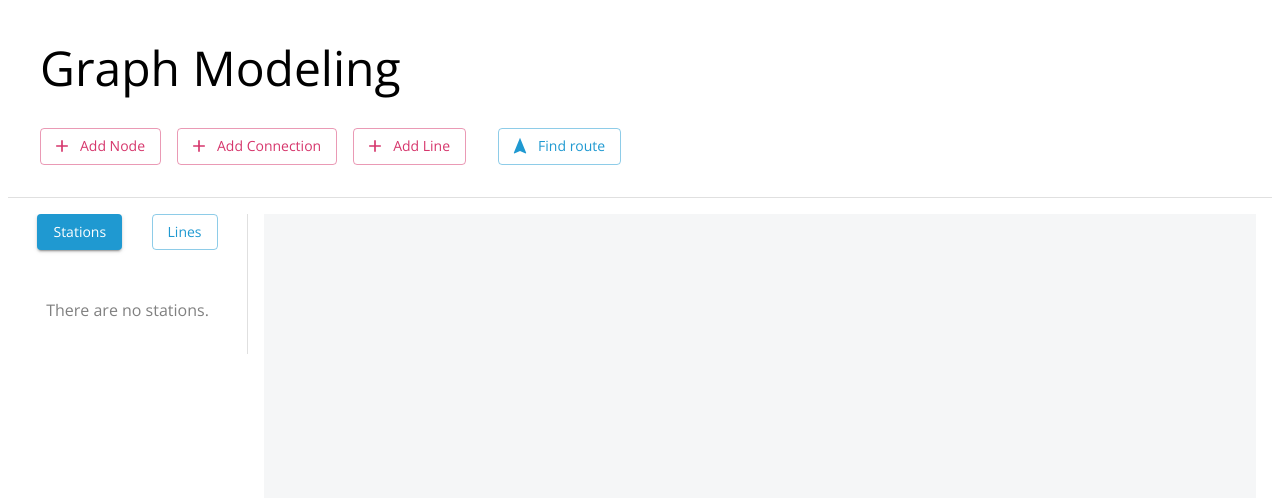
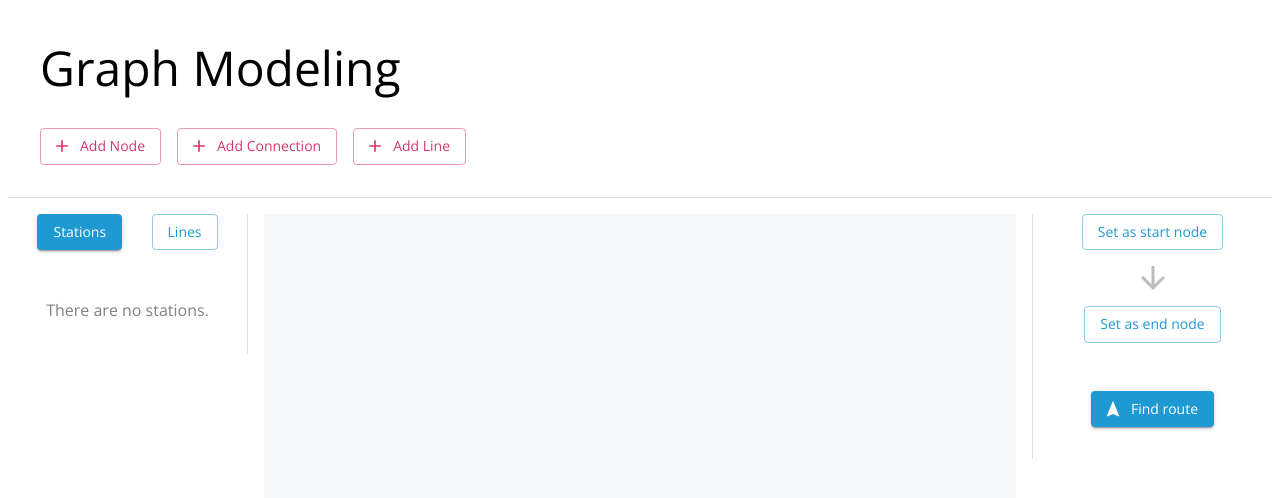
Before and after one commit to BernardMoy/react-map, a React (Vite) app: page / in a window 1280 px wide. Shown: the top 498 px of the page. Built offline with nearby package versions, Linux system fonts and the light colour scheme.

Commit message:
Right sidebar

```diff
--- /dev/null
+++ b/src/components/SideBarRight.tsx
@@ -0,0 +1,101 @@
+import {
+  Drawer,
+  Icon,
+  List,
+  ListItem,
+  ListItemText,
+  Typography,
+} from "@mui/material";
+import { useContext, useState } from "react";
+import { Box } from "@mui/material";
+import CustomButton from "./CustomButton";
+import NavigationIcon from "@mui/icons-material/Navigation";
+import ArrowDownwardIcon from "@mui/icons-material/ArrowDownward";
+import {
+  BACKGROUND_COLOR,
+  CONTENT_MARGIN,
+  DRAWER_WIDTH,
+  TITLE_MARGIN,
+} from "./Values";
+import { SideBarRightContext } from "../pages/Home";
+import CircleIcon from "@mui/icons-material/Circle";
+
+export default function SideBarRight() {
+  // get the context
+  const {
+    routeStartNodeID,
+    setRouteStartNodeID,
+    routeEndNodeID,
+    setRouteEndNodeID,
+    selectedNodeID,
+  } = useContext(SideBarRightContext);
+
+  // handler for clicking of the buttons
+  const handleSetStartNode = () => {};
+  const handleSetEndNode = () => {};
+  const handleFindRoute = () => {
+    console.log(routeStartNodeID);
+    console.log(routeEndNodeID);
+  };
+
+  return (
+    <Drawer
+      variant="permanent"
+      anchor="right"
+      slotProps={{
+        paper: {
+          // the width of the drawer is overwritten here
+          sx: {
+            width: DRAWER_WIDTH,
+            boxSizing: "border-box",
+            position: "relative",
+          },
+        },
+      }}
+    >
+      <Box
+        sx={{
+          display: "flex",
+          flexDirection: "column",
+          justifyContent: "flex-start",
+        }}
+      >
+        {/* Buttons */}
+        <Box
+          display="flex"
+          flexDirection="column"
+          justifyContent="center"
+          gap={CONTENT_MARGIN}
+          mx={CONTENT_MARGIN}
+          alignItems="center"
+        >
+          <CustomButton
+            text="Set as start node"
+            variant="outlined"
+            color="secondary"
+            onClick={handleSetStartNode}
+          />
+
+          <ArrowDownwardIcon sx={{ scale: 1.5 }} color="disabled" />
+
+          <CustomButton
+            text="Set as end node"
+            variant="outlined"
+            color="secondary"
+            onClick={handleSetEndNode}
+          />
+
+          <Box sx={{ my: TITLE_MARGIN }}>
+            <CustomButton
+              text="Find route"
+              variant="contained"
+              color="secondary"
+              startIcon={<NavigationIcon />}
+              onClick={handleFindRoute}
+            />
+          </Box>
+        </Box>
+      </Box>
+    </Drawer>
+  );
+}
--- a/src/components/TopBar.tsx
+++ b/src/components/TopBar.tsx
@@ -52,11 +52,6 @@ export default function TopBar() {
 
   const onDeleteEdgeClicked = () => {
     setOpenDeleteEdgeDialog(true);
-  };
-
-  // function when the FIND ROUTE button is clicked
-  const onFindRouteClicked = () => {
-    mode === 3 ? setMode(0) : setMode(3);
   };
 
   return (
@@ -125,17 +120,6 @@ export default function TopBar() {
             onClick={onDeleteEdgeClicked}
           />
         )}
-
-        {/* The button for finding distances */}
-        <Box sx={{ ml: CONTENT_MARGIN }}>
-          <CustomButton
-            text={"Find route"}
-            variant={mode === 3 ? "contained" : "outlined"}
-            color={"secondary"}
-            startIcon={<NavigationIcon />}
-            onClick={onFindRouteClicked}
-          />
-        </Box>
       </Box>
 
       {/* Dialogs that is accessed through top bar buttons  */}
--- a/src/pages/Home.tsx
+++ b/src/pages/Home.tsx
@@ -14,6 +14,7 @@ import { DataSet, Edge, IdType, Network, Node } from "vis-network/standalone";
 import NewNodeDialog from "../components/NewNodeDialog";
 import NewEdgeDialog from "../components/NewEdgeDialog";
 import { Graph } from "../components/Graph";
+import SideBarRight from "../components/SideBarRight";
 
 // each line const of a name and color (Both strings)
 export interface Line {
@@ -47,6 +48,14 @@ interface SideBarContextProps {
   network: Network | null;
   tabNumber: number;
   setTabNumber: React.Dispatch<React.SetStateAction<number>>;
+}
+
+interface SideBarRightContextProps {
+  routeStartNodeID: IdType | null;
+  setRouteStartNodeID: React.Dispatch<React.SetStateAction<IdType | null>>;
+  routeEndNodeID: IdType | null;
+  setRouteEndNodeID: React.Dispatch<React.SetStateAction<IdType | null>>;
+  selectedNodeID: IdType | null;
 }
 
 // interface to store all items for the main content (Graph)
@@ -83,6 +92,14 @@ export const SideBarContext = createContext<SideBarContextProps>({
   network: null,
   tabNumber: 0,
   setTabNumber: () => {},
+});
+
+export const SideBarRightContext = createContext<SideBarRightContextProps>({
+  routeStartNodeID: null,
+  setRouteStartNodeID: () => {},
+  routeEndNodeID: null,
+  setRouteEndNodeID: () => {},
+  selectedNodeID: null,
 });
 
 export const ContentContext = createContext<ContentContextProps>({
@@ -140,6 +157,10 @@ export default function Home() {
 
   // store the selected graph edge
   const [selectedEdgeID, setSelectedEdgeID] = useState<IdType | null>(null);
+
+  // store the route start and end node id
+  const [routeStartNodeID, setRouteStartNodeID] = useState<IdType | null>(null);
+  const [routeEndNodeID, setRouteEndNodeID] = useState<IdType | null>(null);
 
   // prevent exiting the window if there are unsaved changes
   useEffect(() => {
@@ -378,6 +399,20 @@ export default function Home() {
             <Content />
           </ContentContext.Provider>
         </Box>
+
+        <Box sx={{ my: CONTENT_MARGIN }}>
+          <SideBarRightContext.Provider
+            value={{
+              routeStartNodeID,
+              setRouteStartNodeID,
+              routeEndNodeID,
+              setRouteEndNodeID,
+              selectedNodeID,
+            }}
+          >
+            <SideBarRight />
+          </SideBarRightContext.Provider>
+        </Box>
       </Box>
 
       {/* Dialogs */}
--- a/src/theme/theme.tsx
+++ b/src/theme/theme.tsx
@@ -9,6 +9,18 @@ const theme = createTheme({
     secondary: {
       main: "#1f99d1",
     },
+    grey: {
+      50: "#fafafa",
+      100: "#f5f5f5",
+      200: "#eeeeee",
+      300: "#e0e0e0",
+      400: "#bdbdbd",
+      500: "#9e9e9e", // Common default grey
+      600: "#757575",
+      700: "#616161",
+      800: "#424242",
+      900: "#212121",
+    },
   },
   typography: {
     fontFamily: "'Open Sans', sans-serif",
```
